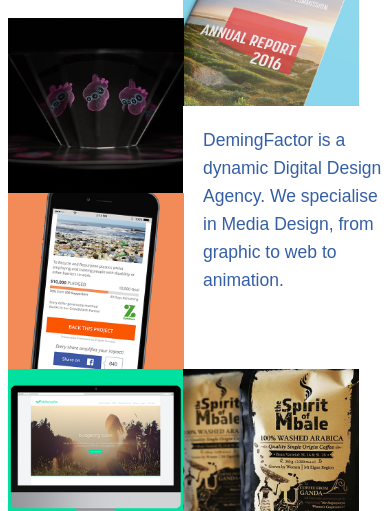
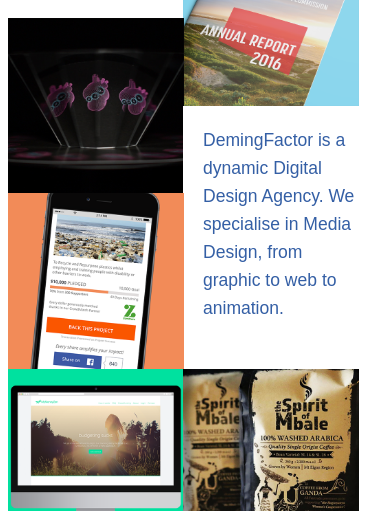
Before and after one commit to evolve2k/demingfactor.com, a plain HTML site: page index.html in a window 390 px wide. Shown: the part 333-844 px from the top of the page. Drawn offline with Linux system fonts and the light colour scheme; a web font is replaced by a local one.

Commit message:
.description width reduced to constrain copy to box.

```diff
--- a/stylesheets/home.css
+++ b/stylesheets/home.css
@@ -167,7 +167,7 @@ i {
   }
   .description {
     font-size: 4.5vw;
-    width: 100vw;
+    width: 39vw;
   }
 
   h2 {
```
